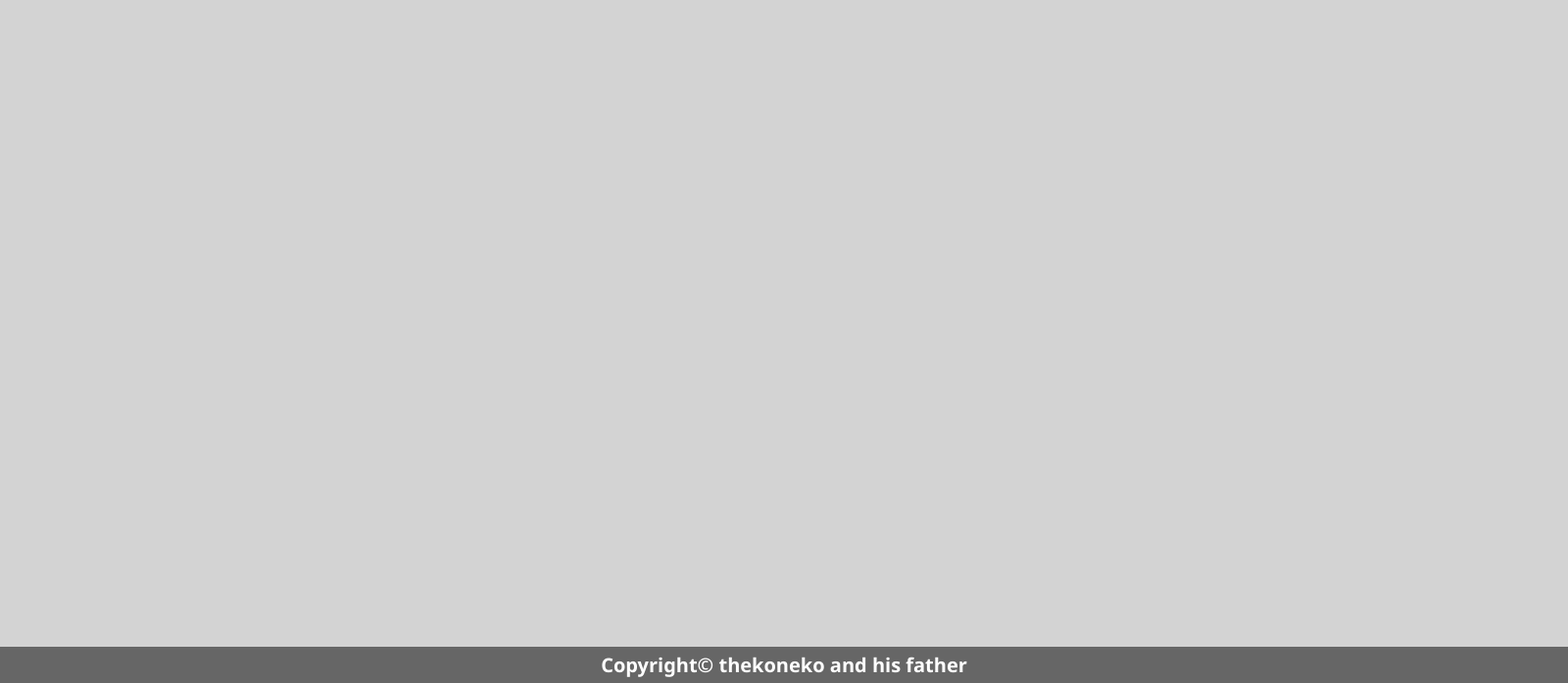
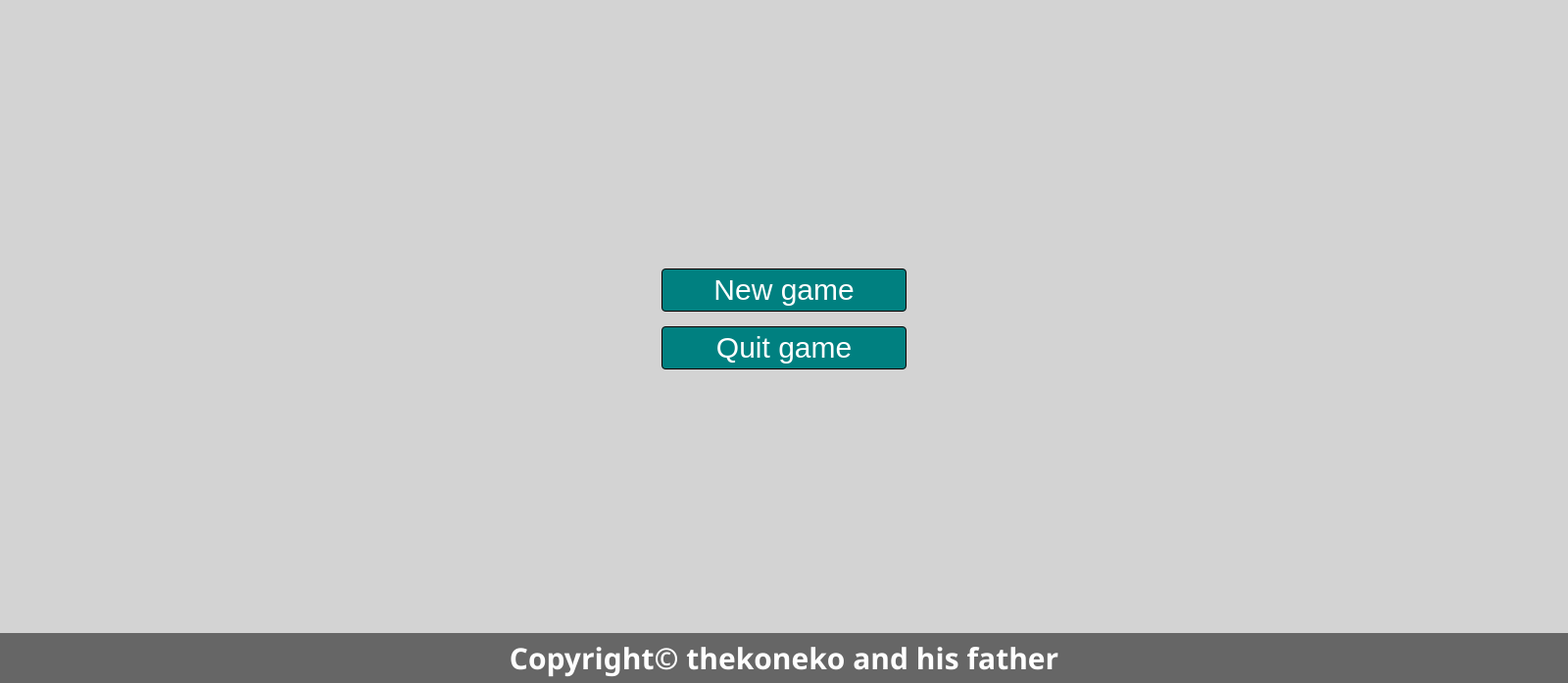
Before and after one commit to koneko/hangman-electron, an Electron app: page index.html in a window 1600 px wide. Shown: the part 103-800 px from the top of the page at 98% size. Drawn offline with Linux system fonts and the light colour scheme.

Commit message:
Continuing to work

```diff
--- /dev/null
+++ b/game.js
@@ -0,0 +1,10 @@
+const newGame = function() {
+    var contentMenu = document.getElementById("contentMenu");
+    var contentGame = document.getElementById("contentGame");
+    contentMenu.style.display= 'none';
+    contentGame.style.display = 'block'
+}
+
+const quitGame = function() {
+    window.close();
+}
--- a/index.html
+++ b/index.html
@@ -3,14 +3,14 @@
 
 <head>
   <meta charset="UTF-8">
-  <title>Hello World!</title>
+  <title>Hangman - Electron</title>
   <style>
     body {
       padding: 0px;
       margin: 0px;
       background-color: lightgray;
       font-family: 'Segoe UI', Tahoma, Geneva, Verdana, sans-serif;
-      font-size: 20px;
+      font-size: 30px;
       width: 100%;
       height: 100%;
       position: absolute;
@@ -29,7 +29,7 @@
       font-weight: bold;
       text-align: center;
       padding: 5px;
-      font-size: 2rem;
+      font-size: 60px;
     }
 
     #content {
@@ -44,6 +44,26 @@
       padding: 5px;
     }
 
+    button {
+      border: 1px solid black;
+      border-radius: 4px;
+      background-color: teal;
+      color: white;
+      padding: 4px;
+      font-size: inherit;
+      cursor: pointer;
+      margin-top: 15px;
+      min-width: 250px;
+    }
+
+    #contentMenu {
+      height: 100%;
+      display: flex;
+      flex-direction: column;
+      align-items: center;
+      justify-content: center;
+    }
+
   </style>
 </head>
 
@@ -53,12 +73,26 @@
       Hangman-electron
     </div>
     <div id="content">
-      This is the content
+      <div id="contentMenu">
+        <button onclick="newGame()">New game</button>
+        <button onclick="quitGame()">Quit game</button>
+      </div>
+
+      <div id="contentGame" style="display: none;">
+
+      </div>
+
+      <div id="contentResult" style="display: none;">
+
+
+      </div>
+
+
     </div>
     <div id="footer">
       Copyright&copy; thekoneko and his father
     </div>
   </div>
+  <script src="game.js"></script>
 </body>
-
 </html>
--- a/main.js
+++ b/main.js
@@ -7,6 +7,7 @@ function createWindow () {
   const mainWindow = new BrowserWindow({
     width: 1920,
     height: 1080,
+    autoHideMenuBar: true,
     webPreferences: {
       preload: path.join(__dirname, 'preload.js')
     }
--- a/renderer.js
+++ /dev/null
@@ -1,6 +0,0 @@
-// This file is required by the index.html file and will
-// be executed in the renderer process for that window.
-// No Node.js APIs are available in this process because
-// `nodeIntegration` is turned off. Use `preload.js` to
-// selectively enable features needed in the rendering
-// process.
```
